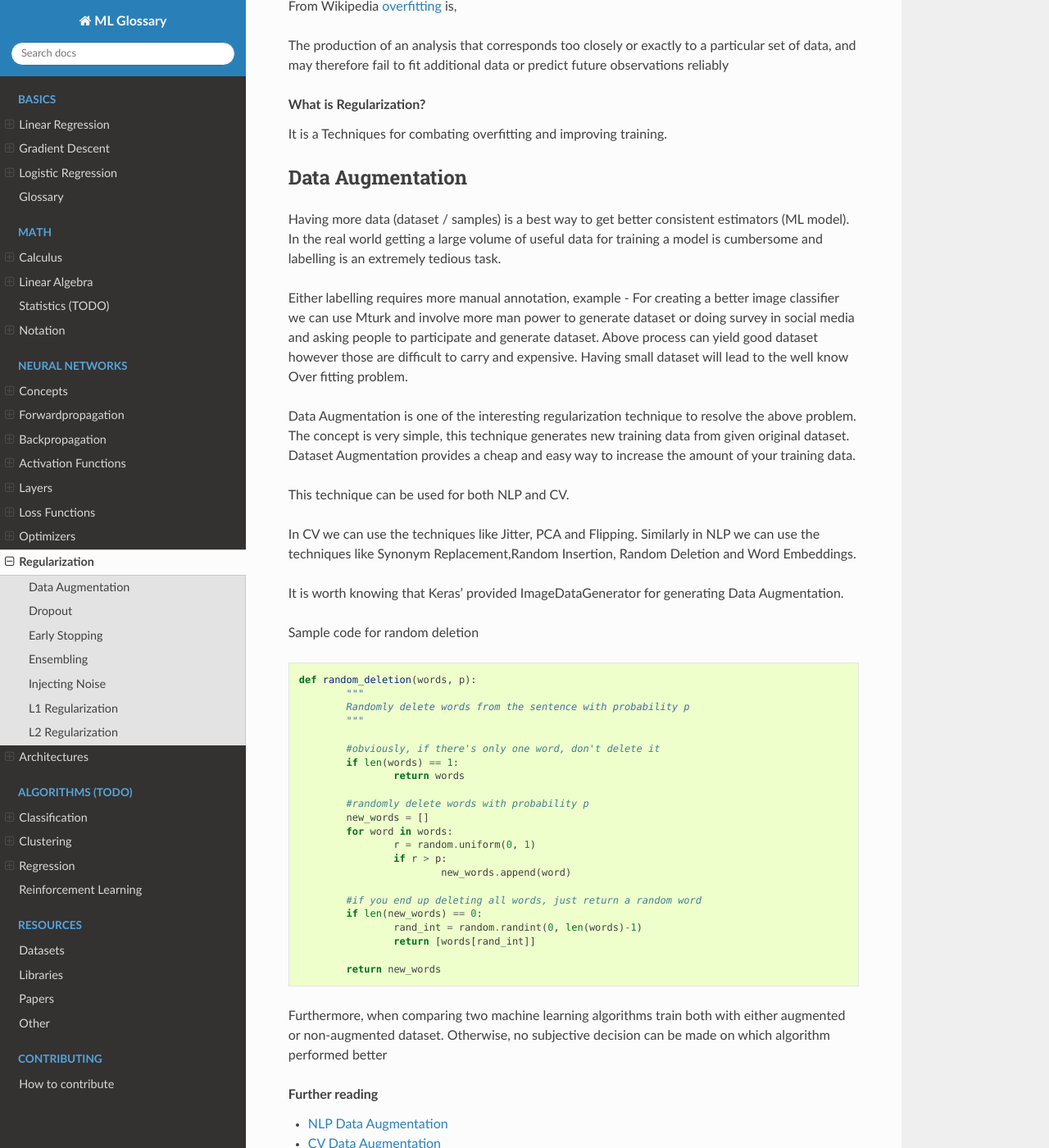
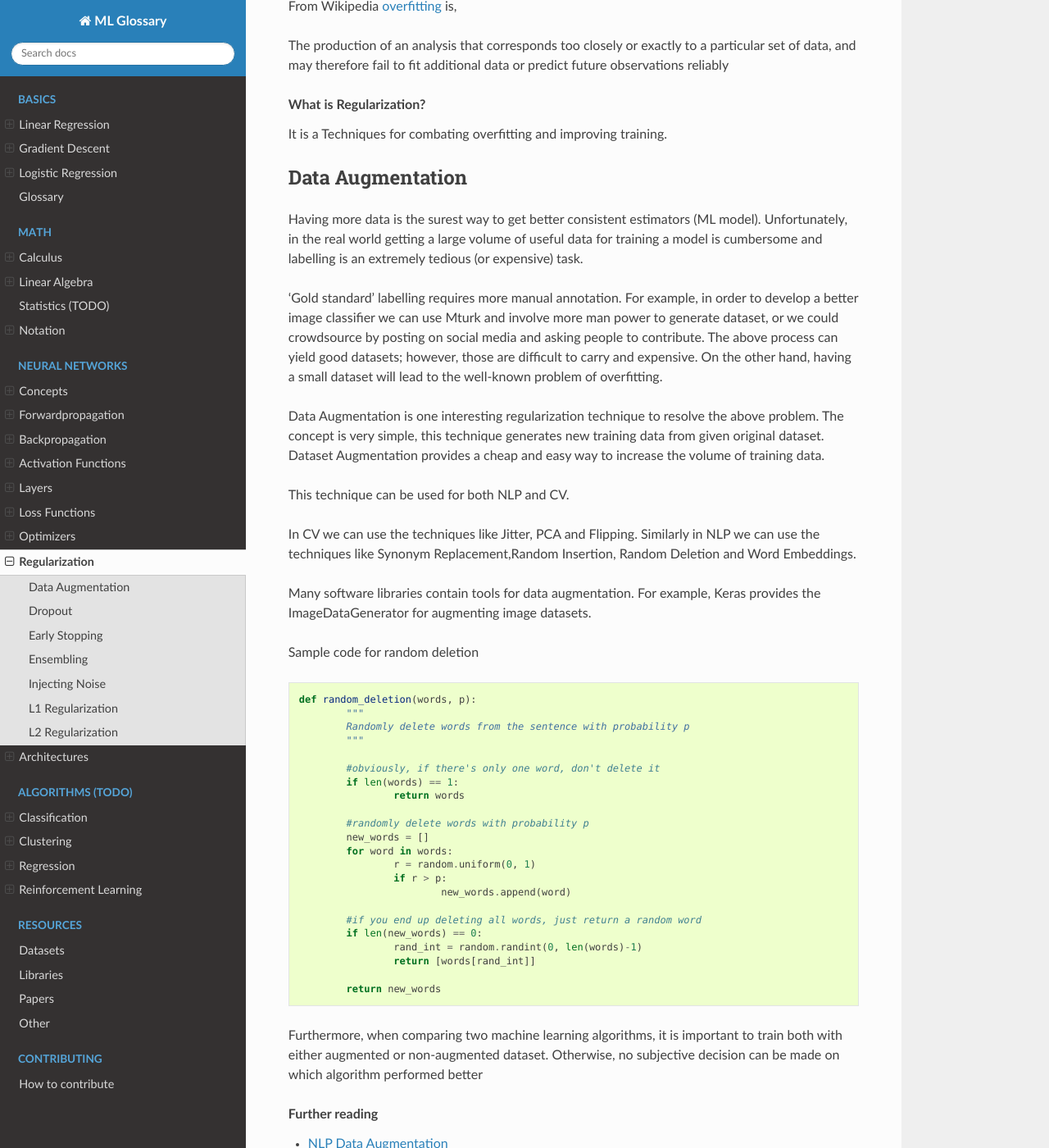
Before and after one commit to bfortuner/ml-glossary, a Sphinx documentation site: the page built from docs/regularization.rst, in a window 1280 px wide and 1400 px high, scrolled down 392 px. Shown: the whole window at 82% size. Built offline with Sphinx 7.4.7 and the Read the Docs theme 2.0.0, drawn with Linux system fonts in a browser that asks for light colours; pages that are not in the unit, such as notebooks, are missing from menus; some of the changed text lies outside the part shown.

```diff
--- a/docs/regularization.rst
+++ b/docs/regularization.rst
@@ -22,20 +22,18 @@ It is a Techniques for combating overfitting and improving training.
 Data Augmentation
 =================
 
-Having more data (dataset / samples) is a best way to get better consistent estimators (ML model). In the real world getting a large volume of useful data for training a model is cumbersome and labelling is an extremely tedious task.
+Having more data is the surest way to get better consistent estimators (ML model). Unfortunately, in the real world getting a large volume of useful data for training a model is cumbersome and labelling is an extremely tedious (or expensive) task.
 
-Either labelling requires more manual annotation, example - For creating a better image classifier we can use Mturk and involve more man power to generate dataset or doing survey in social media and asking people to participate and generate dataset.
-Above process can yield good dataset however those are difficult to carry and expensive.  Having small dataset will lead to the well know Over fitting problem.
+'Gold standard' labelling requires more manual annotation. For example, in order to develop a better image classifier we can use Mturk and involve more man power to generate dataset, or we could crowdsource by posting on social media and asking people to contribute.
+The above process can yield good datasets; however, those are difficult to carry and expensive. On the other hand, having a small dataset will lead to the well-known problem of overfitting.
 
-Data Augmentation is one of the interesting regularization technique to resolve the above problem. The concept is very simple, this technique generates new training data from given original dataset. Dataset Augmentation provides a cheap and easy way to
-increase the amount of your training data.
+Data Augmentation is one interesting regularization technique to resolve the above problem. The concept is very simple, this technique generates new training data from given original dataset. Dataset Augmentation provides a cheap and easy way to increase the volume of training data.
 
 This technique can be used for both NLP and CV.
 
 In CV we can use the techniques like Jitter, PCA and Flipping. Similarly in NLP we can use the techniques like Synonym Replacement,Random Insertion, Random Deletion and Word Embeddings.
 
-
-It is worth knowing that Keras' provided ImageDataGenerator for generating Data Augmentation.
+Many software libraries contain tools for data augmentation. For example, Keras provides the ImageDataGenerator for augmenting image datasets.
 
 Sample code for random deletion
 
@@ -65,7 +63,7 @@ Sample code for random deletion
 		return new_words
 
 
-Furthermore, when comparing two machine learning algorithms train both with either augmented or non-augmented dataset. Otherwise, no subjective decision can be made on which algorithm performed better
+Furthermore, when comparing two machine learning algorithms, it is important to train both with either augmented or non-augmented dataset. Otherwise, no subjective decision can be made on which algorithm performed better
 
 .. rubric:: Further reading
 
@@ -78,7 +76,7 @@ Dropout
 
 .. rubric:: What is Dropout?
 
-Dropout is a regularization technique for reducing overfitting in neural networks by preventing complex co-adaptations on training data
+Dropout is a regularization technique for reducing overfitting in neural networks by preventing complex co-adaptations on training data.
 
 Dropout is a technique where randomly selected neurons are ignored during training. They are “dropped-out” randomly. This means that their contribution to the activation of downstream neurons is temporally removed on the forward pass and any weight updates are not applied to the neuron on the backward pass.
 
```
Also changed, not shown: docs/activation_functions.rst (+5 -5 lines), docs/reinforcement_learning.rst (+108 -4 lines), 1 other file.
